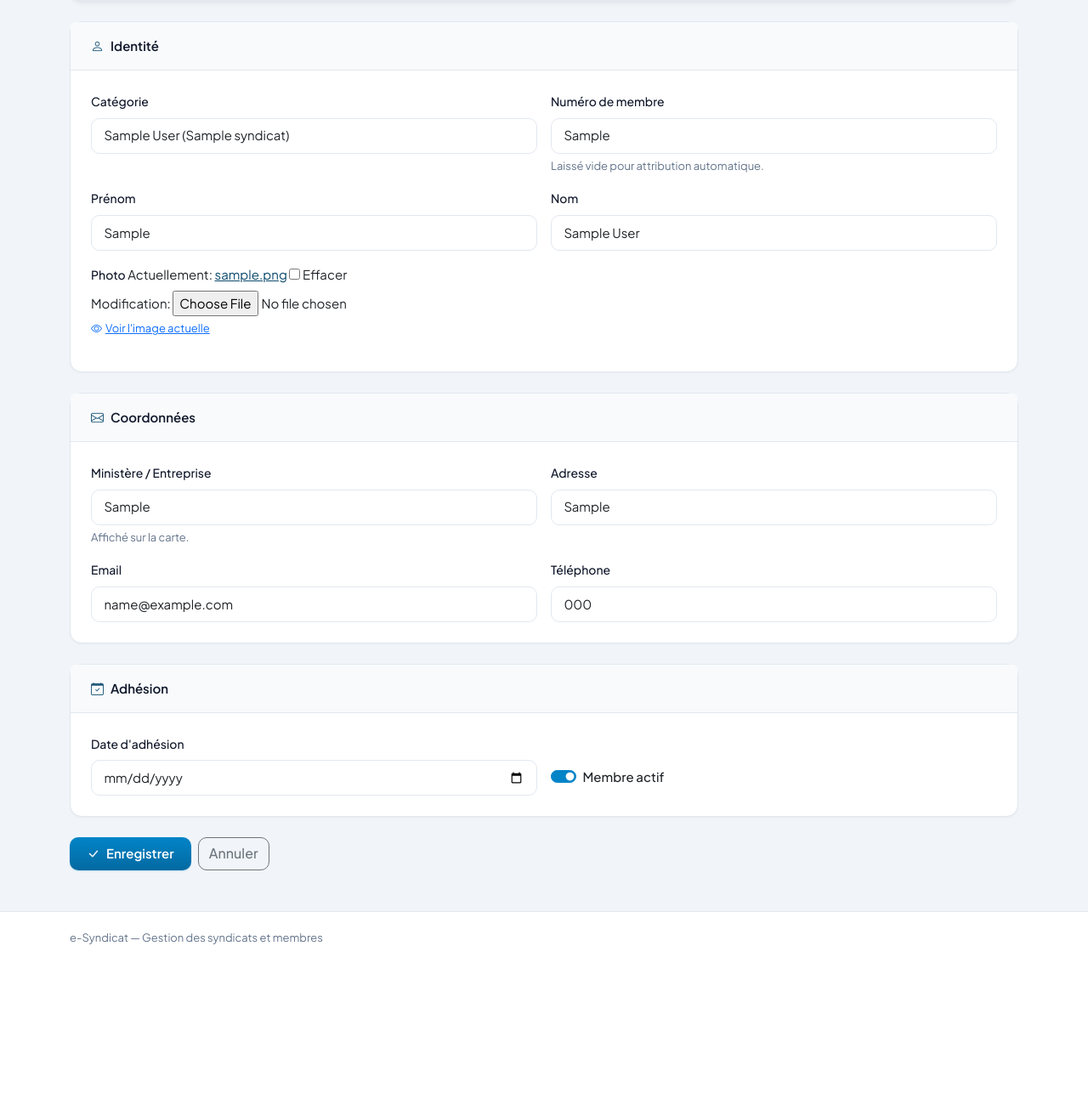
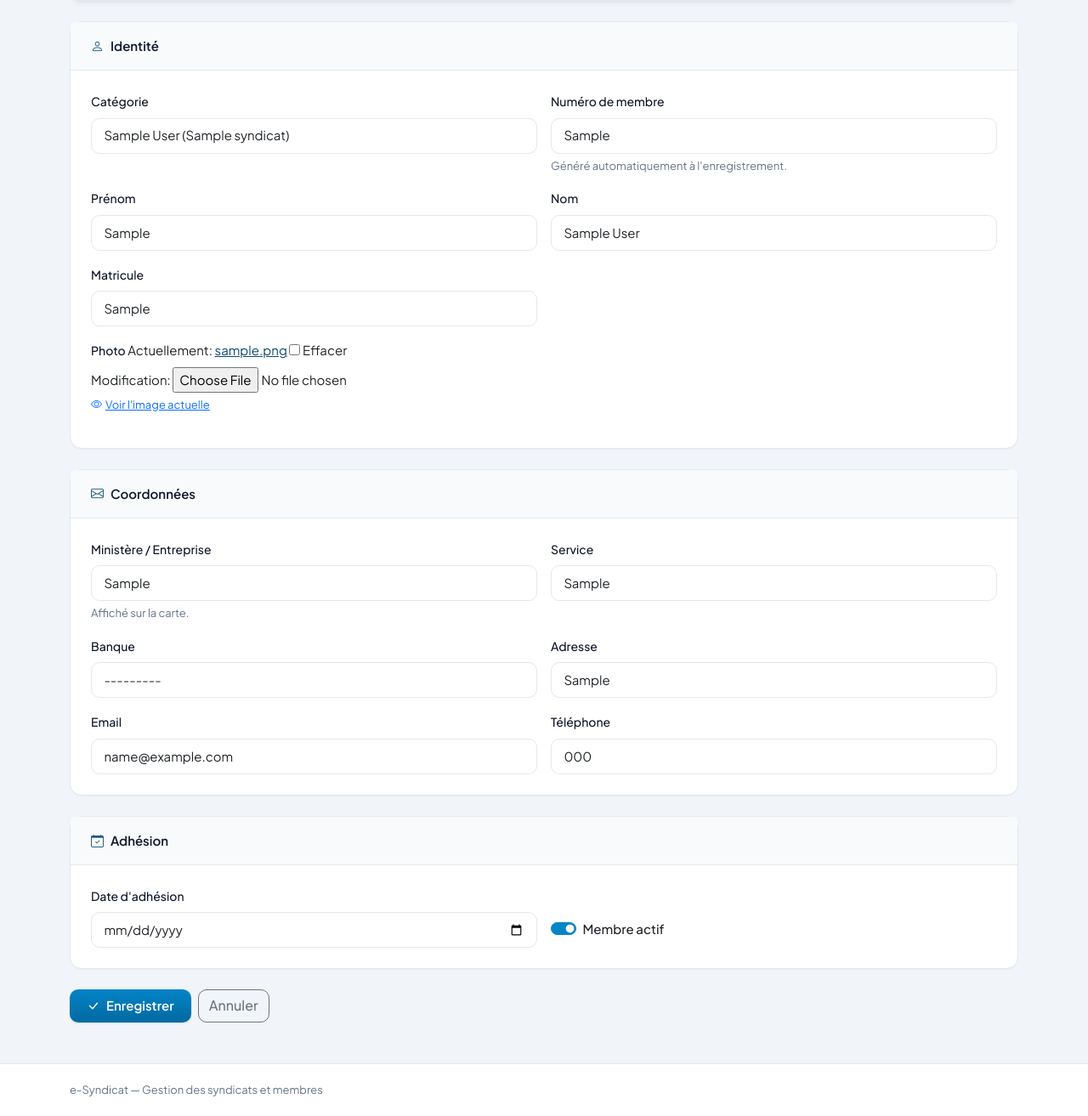
Before and after one commit to GuyguyLelo/e-Syndicat, a Django app: page /membres/1/modifier/ in a window 1280 px wide. Shown: the part 243-1556 px from the top of the page at 85% size. Before the commit the page ends 1354 px from the top, so only its background shows below. Run offline with Django 5.2, Linux system fonts and the light colour scheme; tables that the repository leaves empty hold one stand-in row (values such as "Sample post").

Commit message:
Service, banque, matricule (saisie); matricule aprÃ¨s nom; correction imports
Made-with: Cursor

```diff
--- a/syndicat/card_generator.py
+++ b/syndicat/card_generator.py
@@ -102,7 +102,7 @@ def generate_card_image(member_id):
     """
     from .models import Member
 
-    member = Member.objects.select_related("syndicat", "categorie").get(id=member_id)
+    member = Member.objects.select_related("syndicat", "categorie", "matricule").get(id=member_id)
     syndicat = member.syndicat
 
     chief_title = syndicat.signataire_titre or "Le Président"
@@ -190,7 +190,7 @@ def generate_card_image(member_id):
 
     category = member.categorie.nom if member.categorie else ""
     edu = member.ministere_entreprise or ""
-    matricule = member.numero_membre or ""
+    matricule = (member.matricule or member.numero_membre) or ""
     date_du_jour = date.today().strftime("%d/%m/%Y")
 
     qr_payload = f"{member.prenom}|{member.nom}|{matricule}|{category}"
--- a/syndicat/forms.py
+++ b/syndicat/forms.py
@@ -1,5 +1,5 @@
 from django import forms
-from .models import Syndicat, MemberCategory, Member
+from .models import Syndicat, MemberCategory, Member, Banque
 
 
 class SyndicatForm(forms.ModelForm):
@@ -53,6 +53,10 @@ class MemberForm(forms.ModelForm):
             self.fields["categorie"].queryset = syndicat.categories.all()
             self.fields["syndicat"].initial = syndicat
             self.fields["syndicat"].widget = forms.HiddenInput()
+        self.fields["banque"].queryset = Banque.objects.all().order_by("nom")
+        if "numero_membre" in self.fields:
+            self.fields["numero_membre"].widget.attrs["readonly"] = True
+            self.fields["numero_membre"].help_text = "Généré automatiquement à l'enregistrement."
 
     class Meta:
         model = Member
@@ -62,9 +66,12 @@ class MemberForm(forms.ModelForm):
             "numero_membre",
             "prenom",
             "nom",
+            "matricule",
             "email",
             "telephone",
             "ministere_entreprise",
+            "service",
+            "banque",
             "adresse",
             "photo",
             "date_adhesion",
@@ -73,12 +80,15 @@ class MemberForm(forms.ModelForm):
         widgets = {
             "syndicat": forms.Select(attrs={"class": "form-control"}),
             "categorie": forms.Select(attrs={"class": "form-control"}),
-            "numero_membre": forms.TextInput(attrs={"class": "form-control", "placeholder": "Auto si vide"}),
+            "numero_membre": forms.TextInput(attrs={"class": "form-control", "placeholder": "Généré auto"}),
             "prenom": forms.TextInput(attrs={"class": "form-control"}),
             "nom": forms.TextInput(attrs={"class": "form-control"}),
             "email": forms.EmailInput(attrs={"class": "form-control"}),
             "telephone": forms.TextInput(attrs={"class": "form-control"}),
             "ministere_entreprise": forms.TextInput(attrs={"class": "form-control", "placeholder": "Ex: ENVIRONNEMENT"}),
+            "service": forms.TextInput(attrs={"class": "form-control", "placeholder": "Ex: Comptabilité"}),
+            "banque": forms.Select(attrs={"class": "form-control"}),
+            "matricule": forms.TextInput(attrs={"class": "form-control", "placeholder": "Ex: MAT-001"}),
             "adresse": forms.TextInput(attrs={"class": "form-control"}),
             "date_adhesion": forms.DateInput(attrs={"class": "form-control", "type": "date"}),
             "actif": forms.CheckboxInput(attrs={"class": "form-check-input"}),
--- a/syndicat/models.py
+++ b/syndicat/models.py
@@ -66,6 +66,19 @@ class Syndicat(models.Model):
         return self.nom
 
 
+class Banque(models.Model):
+    """Banque (pour le membre)."""
+    nom = models.CharField("Nom de la banque", max_length=120)
+
+    class Meta:
+        verbose_name = "Banque"
+        verbose_name_plural = "Banques"
+        ordering = ["nom"]
+
+    def __str__(self):
+        return self.nom
+
+
 class MemberCategory(models.Model):
     """Catégorie de membre (Propriétaire, Locataire, Membre du conseil, etc.)."""
     syndicat = models.ForeignKey(
@@ -112,6 +125,16 @@ class Member(models.Model):
         blank=True,
         help_text="Ex: ENVIRONNEMENT, Finances...",
     )
+    service = models.CharField("Service", max_length=200, blank=True)
+    banque = models.ForeignKey(
+        "Banque",
+        on_delete=models.SET_NULL,
+        null=True,
+        blank=True,
+        related_name="membres",
+        verbose_name="Banque",
+    )
+    matricule = models.CharField("Matricule", max_length=50, blank=True, default="")
     adresse = models.CharField("Adresse", max_length=255, blank=True)
     photo = models.ImageField(
         "Photo",
--- a/syndicat/templates/syndicat/member_form.html
+++ b/syndicat/templates/syndicat/member_form.html
@@ -32,7 +32,7 @@
           <div class="col-md-6">
             <label class="form-label fw-medium">Numéro de membre</label>
             {{ form.numero_membre }}
-            <div class="form-text">Laissé vide pour attribution automatique.</div>
+            <div class="form-text">Généré automatiquement à l'enregistrement.</div>
           </div>
           <div class="col-md-6">
             <label class="form-label fw-medium">Prénom</label>
@@ -43,6 +43,11 @@
             <label class="form-label fw-medium">Nom</label>
             {{ form.nom }}
             {% if form.nom.errors %}<div class="form-text text-danger">{{ form.nom.errors.0 }}</div>{% endif %}
+          </div>
+          <div class="col-md-6">
+            <label class="form-label fw-medium">Matricule</label>
+            {{ form.matricule }}
+            {% if form.matricule.errors %}<div class="form-text text-danger">{{ form.matricule.errors.0 }}</div>{% endif %}
           </div>
           <div class="col-12">
             <label class="form-label fw-medium">Photo</label>
@@ -61,6 +66,14 @@
             <label class="form-label fw-medium">Ministère / Entreprise</label>
             {{ form.ministere_entreprise }}
             <div class="form-text">Affiché sur la carte.</div>
+          </div>
+          <div class="col-md-6">
+            <label class="form-label fw-medium">Service</label>
+            {{ form.service }}
+          </div>
+          <div class="col-md-6">
+            <label class="form-label fw-medium">Banque</label>
+            {{ form.banque }}
           </div>
           <div class="col-md-6">
             <label class="form-label fw-medium">Adresse</label>
```
Also changed, not shown: syndicat/admin.py (+8 -2 lines), syndicat/migrations/0008_add_service_banque_matricule.py (added), syndicat/migrations/0009_matricule_saisie.py (added).
